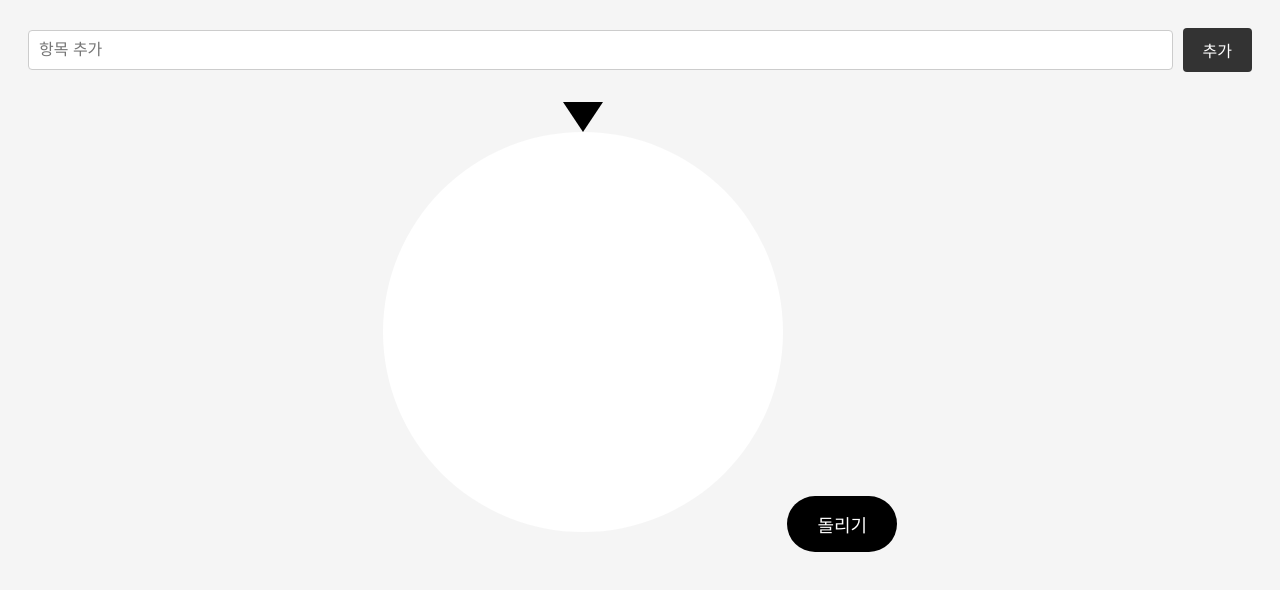
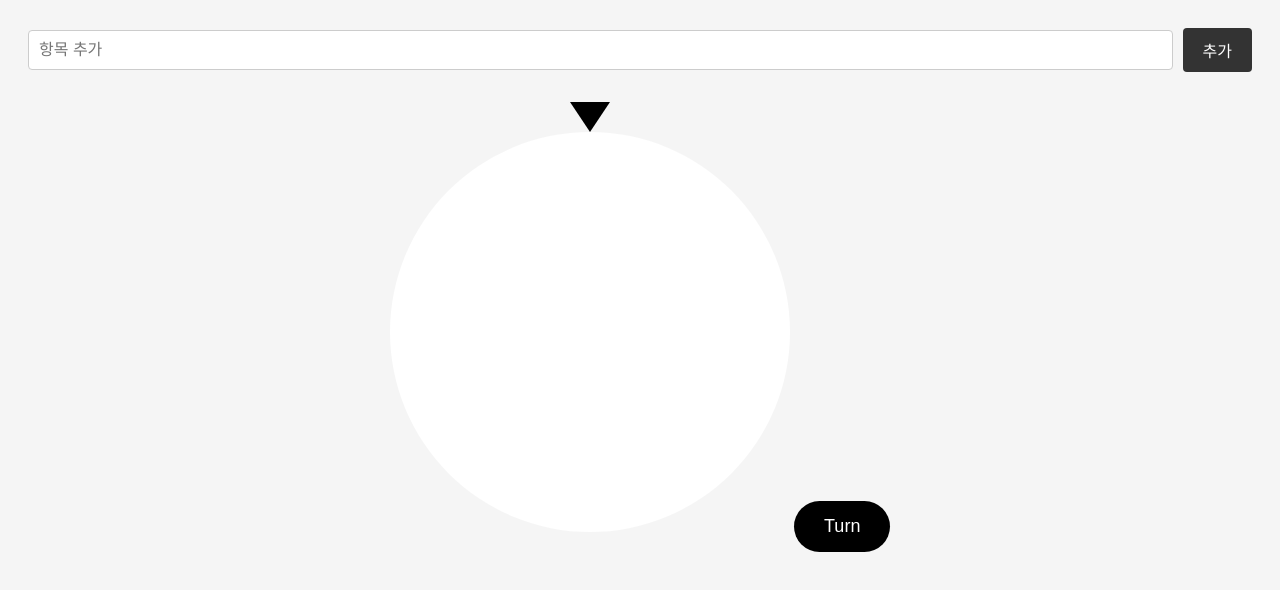
Before and after one commit to dm180a/roulette, a plain HTML site: page index.html in a window 1280 px wide. Drawn offline with nearby package versions, Linux system fonts and the light colour scheme.

Commit message:
Update index.html

```diff
--- a/index.html
+++ b/index.html
@@ -2,7 +2,7 @@
 <html lang="ko">
 <head>
   <meta charset="UTF-8">
-  <title>룰렛</title>
+  <title>Roulette</title>
   <script src="https://cdnjs.cloudflare.com/ajax/libs/gsap/3.12.2/gsap.min.js"></script>
     <style>
     body { font-family: sans-serif; text-align: center; padding: 20px; background: #f5f5f5; }
@@ -48,7 +48,7 @@
     <div id="pointer"></div>
     <canvas id="roulette_canvas" width="400" height="400"></canvas>
   </div>
-  <button id="spin_button">돌리기</button>
+  <button id="spin_button">Turn</button>
 
     </div>
 
```
